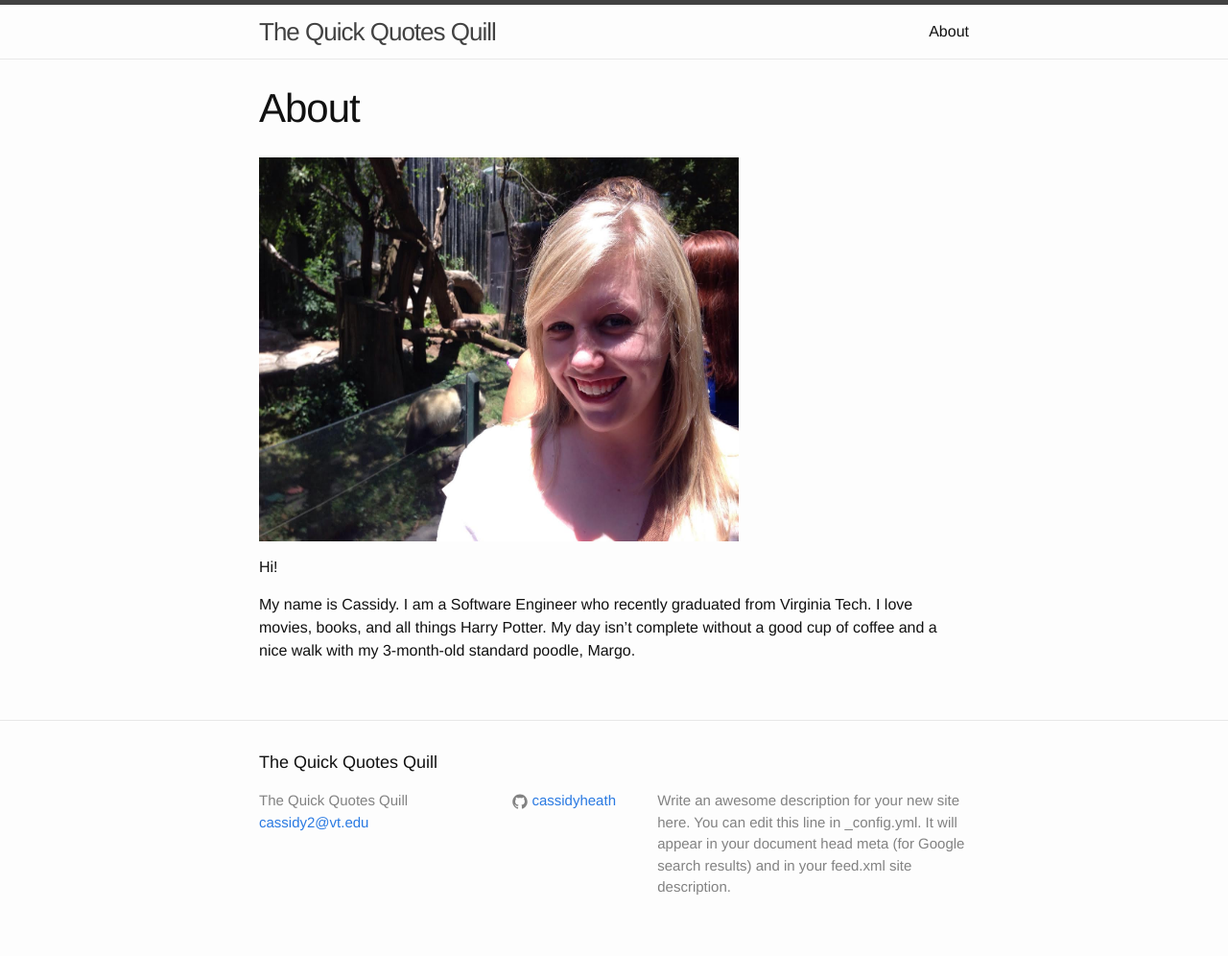
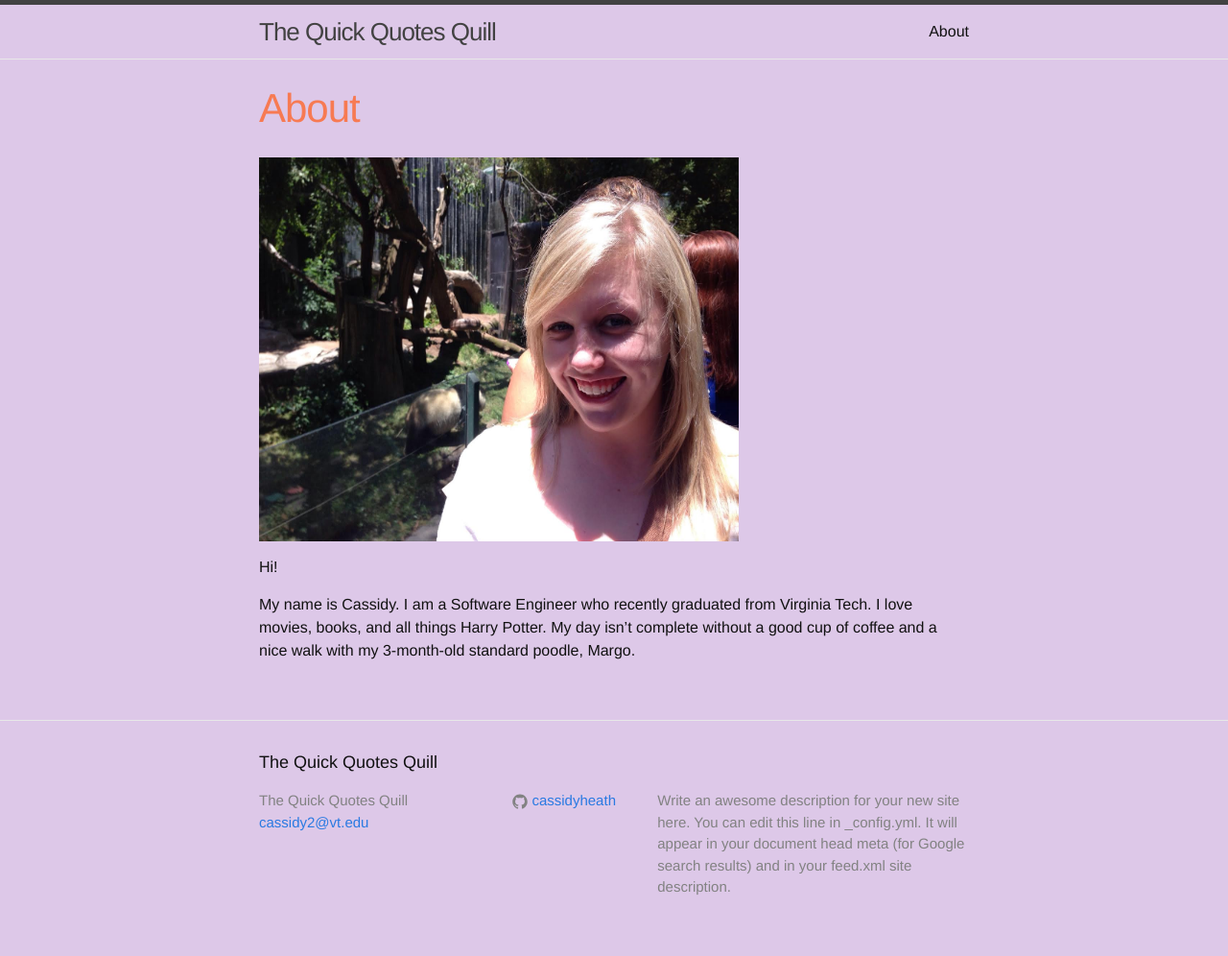
Before and after one commit to cassidyheath/cassidyheath.github.io, a Jekyll site: the page built from about.md, in a window 1280 px wide. Shown: the whole page at 96% size. Built offline with Jekyll 4.4.1, drawn with Linux system fonts in a browser that asks for light colours.

Commit message:
changed background colors

```diff
--- a/_includes/head.html
+++ b/_includes/head.html
@@ -5,7 +5,6 @@
 
     <title>{% if page.title %}{{ page.title }}{% else %}{{ site.title }}{% endif %}</title>
     <meta name="description" content="{{ site.description }}">
-
     <link rel="stylesheet" href="{{ "/css/main.css" | prepend: site.baseurl }}">
     <link rel="canonical" href="{{ page.url | replace:'index.html','' | prepend: site.baseurl | prepend: site.url }}">
 </head>
--- a/_includes/header.html
+++ b/_includes/header.html
@@ -1,4 +1,8 @@
 <header class="site-header">
+
+  <head>
+    <link rel="stylesheet" type="text/css" href="/css/myStyle.css">
+  </head>
 
   <div class="wrapper">
 
--- a/_layouts/page.html
+++ b/_layouts/page.html
@@ -1,6 +1,10 @@
 ---
 layout: default
 ---
+<head>
+    <link rel="stylesheet" type="text/css" href="/css/myStyle.css">
+</head>
+
 <div class="post">
 
   <header class="post-header">
--- /dev/null
+++ b/css/myStyle.css
@@ -0,0 +1,11 @@
+body {
+    background-color: #DDC8E8;
+}
+
+h1 {
+    color: #F77A52;
+}
+
+title{
+	 color: #F2C063;
+}
```
Also changed, not shown: 3 other files.
